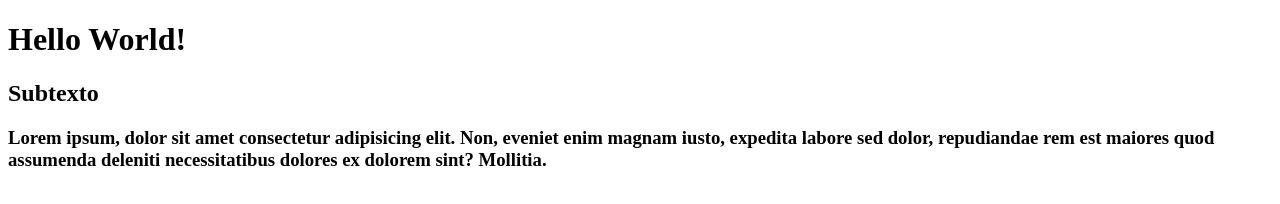
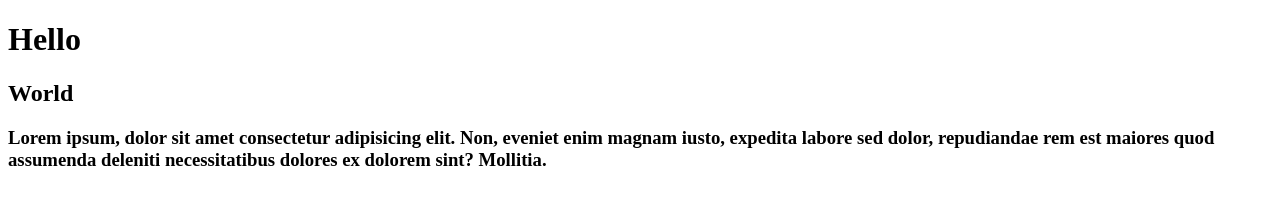
Before and after one commit to AntonioGuilhermeDev/curso-git, a plain HTML site: page index.html in a window 1280 px wide. Drawn offline with Linux system fonts and the light colour scheme.

Commit message:
[OUTRO DEV] Commit de alterações para atualizar

```diff
--- a/index.html
+++ b/index.html
@@ -6,8 +6,8 @@
     <title>Corrigido</title>
 </head>
 <body>
-    <h1>Hello World!</h1>
-    <h2>Subtexto</h2>
+    <h1>Hello</h1>
+    <h2>World</h2>
     <h3>Lorem ipsum, dolor sit amet consectetur adipisicing elit. Non, eveniet enim magnam iusto, expedita labore sed dolor, repudiandae rem est maiores quod assumenda deleniti necessitatibus dolores ex dolorem sint? Mollitia.</h3>
 </body>
 </html>
```
